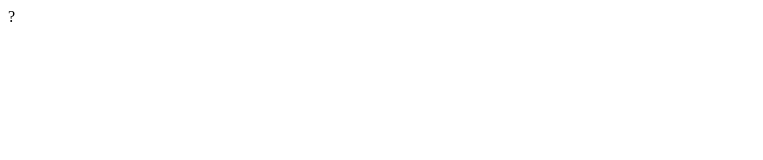
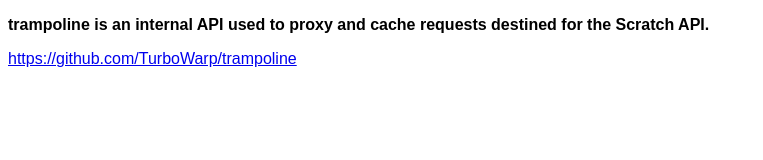
Before and after one commit to TurboWarp/trampoline, a website: page static/index.html in a window 1280 px wide. Shown: the whole page, without its empty margins (0-763 px from the left). Drawn offline with Linux system fonts and the light colour scheme.

Commit message:
Update index.html

```diff
--- a/static/index.html
+++ b/static/index.html
@@ -1,11 +1,18 @@
 <!DOCTYPE html>
 <html>
 <head>
+  <title>trampoline</title>
   <meta charset="utf-8">
   <meta name="robots" content="noindex">
   <meta name="viewport" content="width=device-width, initial-scale=1">
+  <style>
+    body {
+      font-family: sans-serif;
+    }
+  </style>
 </head>
 <body>
-?
+  <p><b>trampoline is an internal API used to proxy and cache requests destined for the Scratch API.</b></p>
+  <p><a href="https://github.com/TurboWarp/trampoline">https://github.com/TurboWarp/trampoline</a></p>
 </body>
 </html>
```
